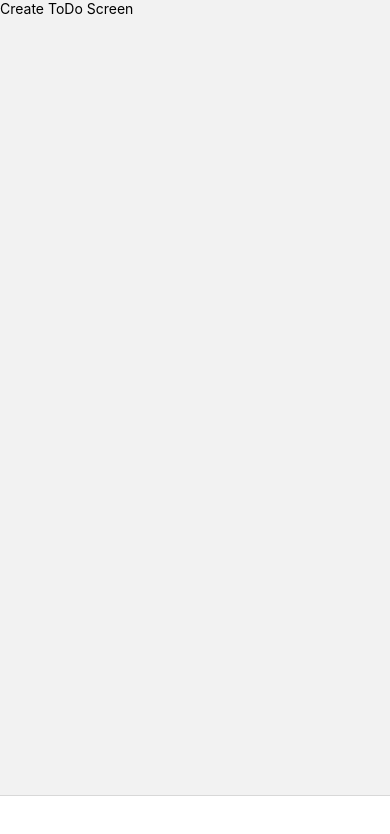
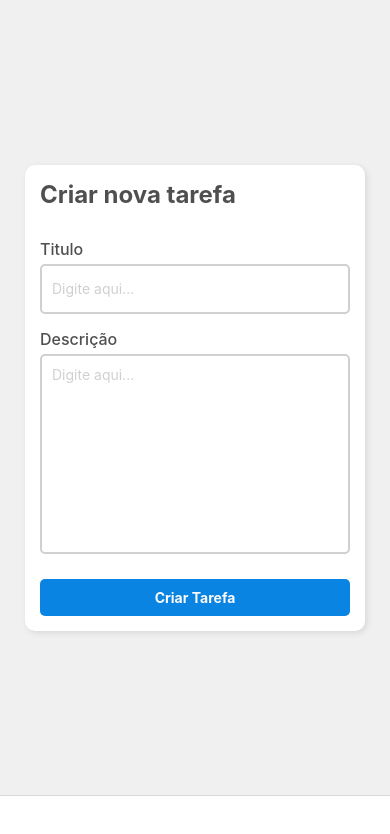
Before and after one commit to marceloramiro/ToDoList, a React Native app: screen /CreateToDoScreen in a window 390 px wide. Shown: the top 834 px of the page. Built offline with nearby package versions, Linux system fonts and the light colour scheme; some icons are missing.

Commit message:
feat: add createTodoScreen logic and styles

```diff
--- a/package.json
+++ b/package.json
@@ -18,6 +18,7 @@
     "@react-navigation/native": "^7.0.15",
     "@react-navigation/native-stack": "^7.2.1",
     "react": "19.0.0",
+    "react-hook-form": "^7.54.2",
     "react-native": "0.78.0",
     "react-native-bouncy-checkbox": "^4.1.2",
     "react-native-safe-area-context": "^5.3.0",
--- a/src/screens/CreateToDoScreen/CreateToDoScreen.tsx
+++ b/src/screens/CreateToDoScreen/CreateToDoScreen.tsx
@@ -1,9 +1,55 @@
-import {Text, View} from 'react-native';
+import {Card, InputText} from '../../components';
+import {useTodoContext} from '../../contexts/TodoContext';
+import {Button, Container, ContentWrapper, TextButton, Title} from './styles';
+import {useForm} from 'react-hook-form';
+
+interface FormData {
+  id?: number;
+  title: string;
+  description: string;
+}
 
 export const CreateToDoScreen = () => {
+  const {addTodo, todos} = useTodoContext();
+  const {setValue, handleSubmit} = useForm<FormData>();
+
+  const onSubmit = (data: FormData) => {
+    addTodo({
+      id: (todos.length + 1).toString(),
+      title: data.title,
+      description: data.description,
+      isCompleted: false,
+    });
+  };
+
   return (
-    <View>
-      <Text>Create ToDo Screen</Text>
-    </View>
+    <Container>
+      <Card>
+        <ContentWrapper>
+          <Title>Criar nova tarefa</Title>
+          <InputText
+            label="Titulo"
+            onChangeText={text => {
+              setValue('title', text);
+            }}
+          />
+          <InputText
+            label="Descrição"
+            onChangeText={text => {
+              setValue('description', text);
+            }}
+            editable
+            multiline
+            numberOfLines={4}
+            maxLength={500}
+            height={200}
+            textAlignVertical="top"
+          />
+        </ContentWrapper>
+        <Button onPress={handleSubmit(onSubmit)}>
+          <TextButton>Criar Tarefa</TextButton>
+        </Button>
+      </Card>
+    </Container>
   );
 };
--- /dev/null
+++ b/src/screens/CreateToDoScreen/styles.ts
@@ -0,0 +1,34 @@
+import styled from 'styled-components/native';
+import Theme from '../../theme';
+
+export const Container = styled.View`
+  height: 100%;
+  padding: 20px;
+  background-color: ${Theme.colors.background};
+  justify-content: center;
+`;
+
+export const Title = styled.Text`
+  font-size: 24px;
+  font-weight: bold;
+  color: ${Theme.colors.gray_20};
+  margin-bottom: 20px;
+`;
+
+export const Button = styled.TouchableOpacity`
+  background-color: ${Theme.colors.blue_10};
+  padding: 10px 20px;
+  border-radius: 5px;
+  align-items: center;
+  justify-content: center;
+  margin-top: 20px;
+`;
+
+export const TextButton = styled.Text`
+  color: ${Theme.colors.gray_90};
+  font-weight: bold;
+`;
+
+export const ContentWrapper = styled.View`
+  gap: 10px;
+`;
```
